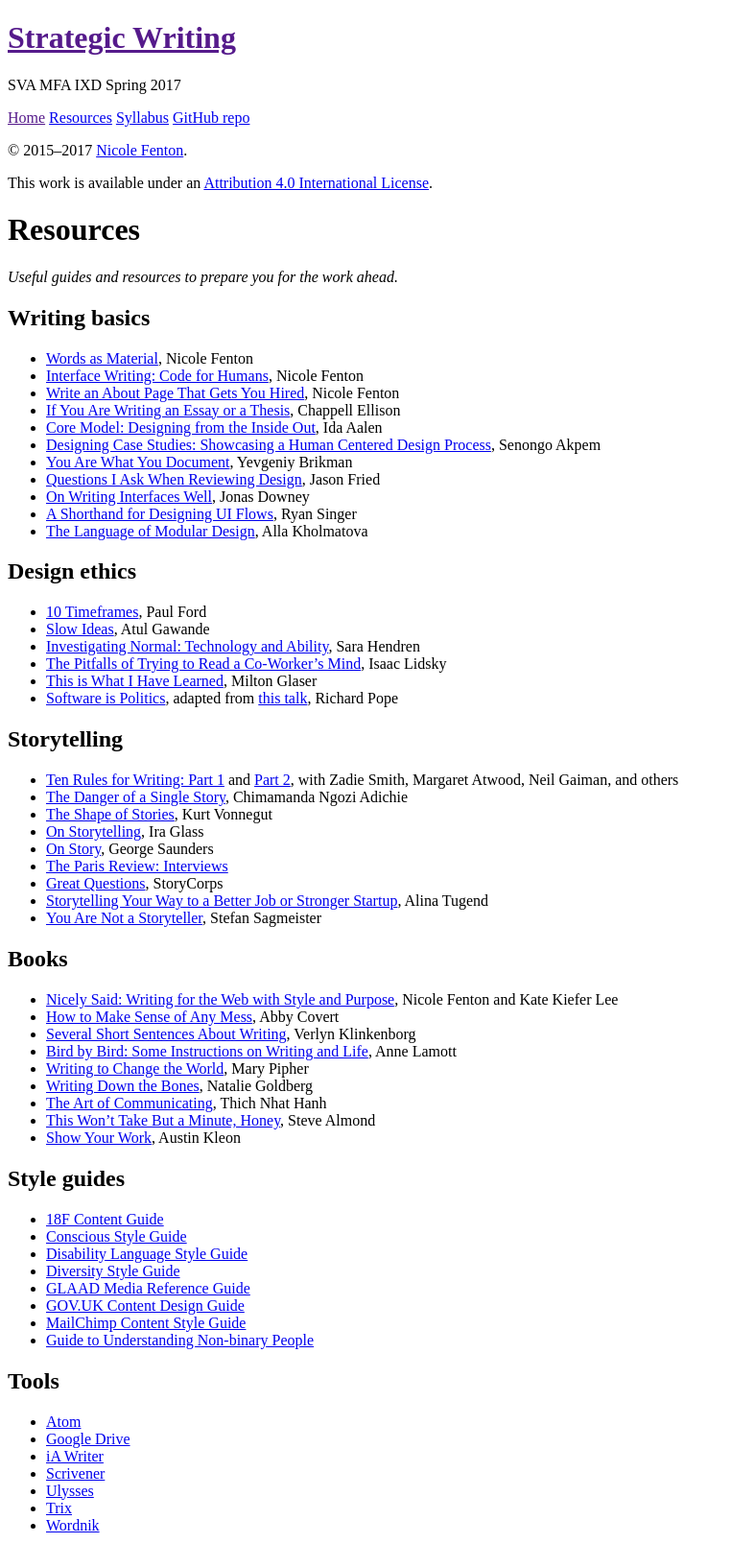
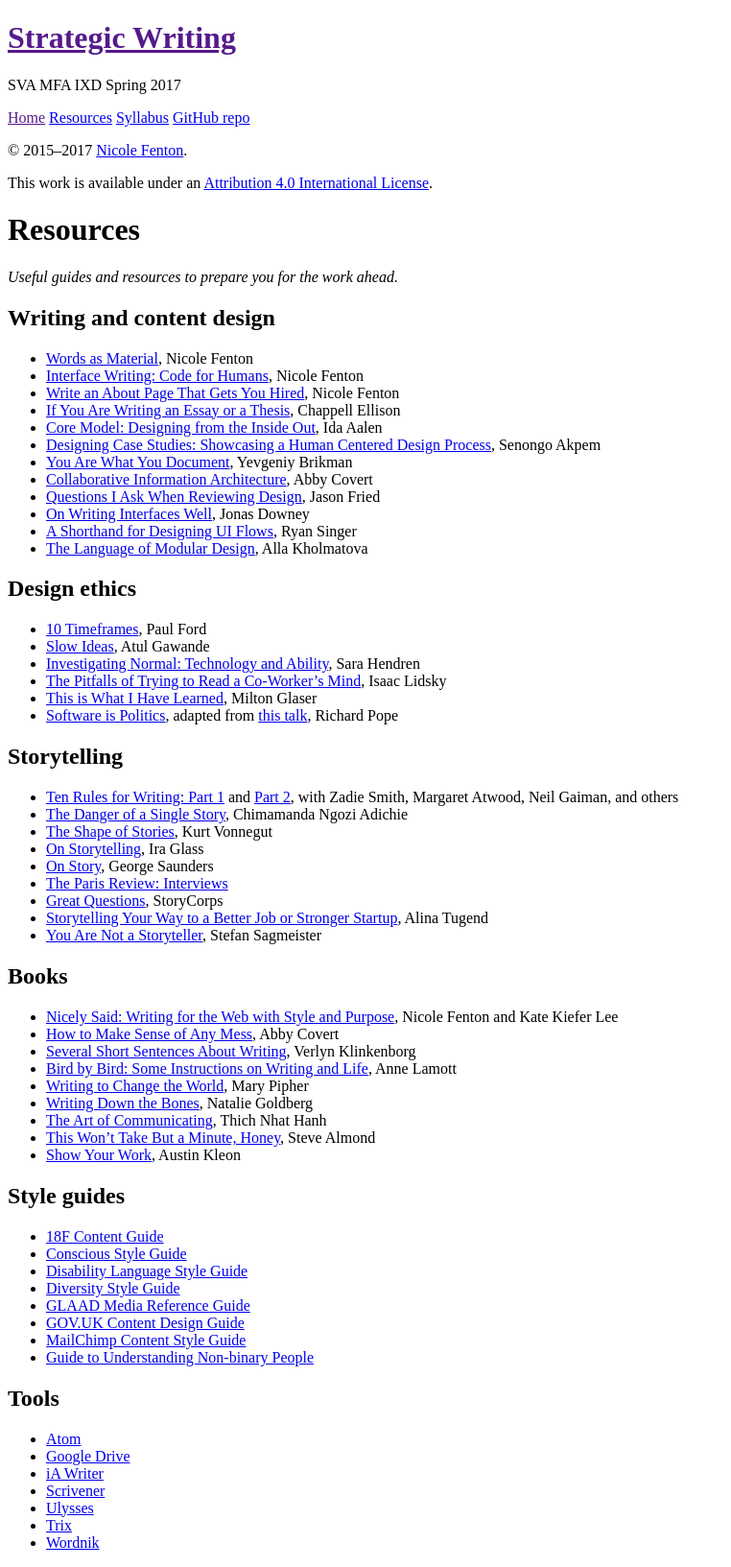
Before and after one commit to nicoleslaw/strategicwriting, a Jekyll site: the page built from resources.md, in a window 1280 px wide. Shown: the whole page at 96% size, without its empty margins (0-762 px from the left). Built offline with Jekyll 4.4.1, drawn with Linux system fonts in a browser that asks for light colours.

Commit message:
Update resources.md

```diff
--- a/resources.md
+++ b/resources.md
@@ -5,7 +5,7 @@ title: Resources
 
 _Useful guides and resources to prepare you for the work ahead._
 
-## Writing basics
+## Writing and content design
 * [Words as Material](http://nicolefenton.com/words-as-material/), Nicole Fenton
 * [Interface Writing: Code for Humans](http://nicolefenton.com/interface-writing/), Nicole Fenton
 * [Write an About Page That Gets You Hired](http://99u.com/articles/51669/how-to-write-about-me-section), Nicole Fenton
@@ -13,6 +13,7 @@ _Useful guides and resources to prepare you for the work ahead._
 * [Core Model: Designing from the Inside Out](http://alistapart.com/article/the-core-model-designing-inside-out-for-better-results), Ida Aalen
 * [Designing Case Studies: Showcasing a Human Centered Design Process](https://www.smashingmagazine.com/2015/02/designing-case-studies-human-centered-design-process/), Senongo Akpem
 * [You Are What You Document](http://www.ybrikman.com/writing/2014/05/05/you-are-what-you-document/), Yevgeniy Brikman
+* [Collaborative Information Architecture](https://www.slideshare.net/AbbyCovert/collaborative-information-architecture-ias17), Abby Covert
 * [Questions I Ask When Reviewing Design](https://signalvnoise.com/posts/3024-questions-i-ask-when-reviewing-a-design), Jason Fried
 * [On Writing Interfaces Well](https://signalvnoise.com/posts/3633-on-writing-interfaces-well), Jonas Downey
 * [A Shorthand for Designing UI Flows](https://signalvnoise.com/posts/1926-a-shorthand-for-designing-ui-flows), Ryan Singer
```
